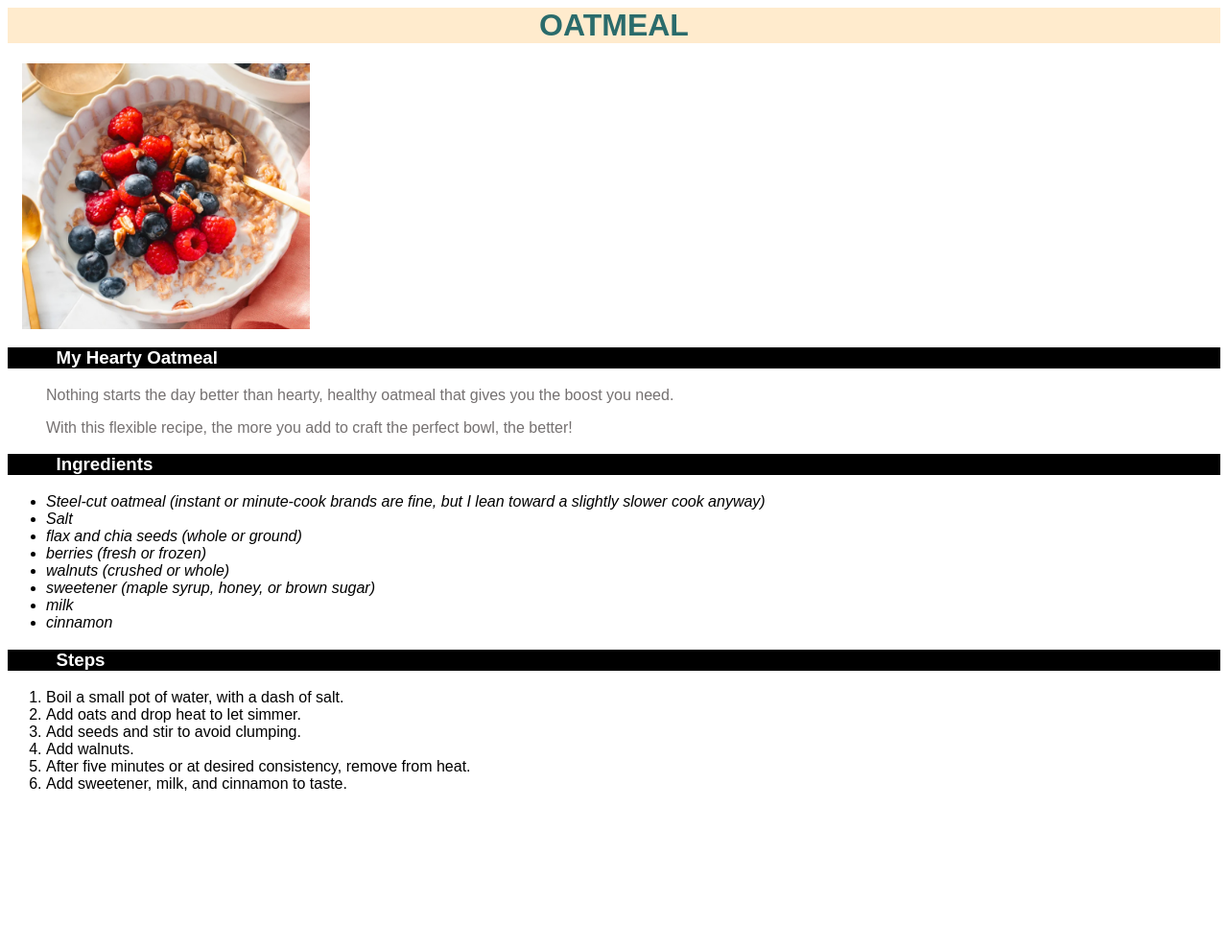
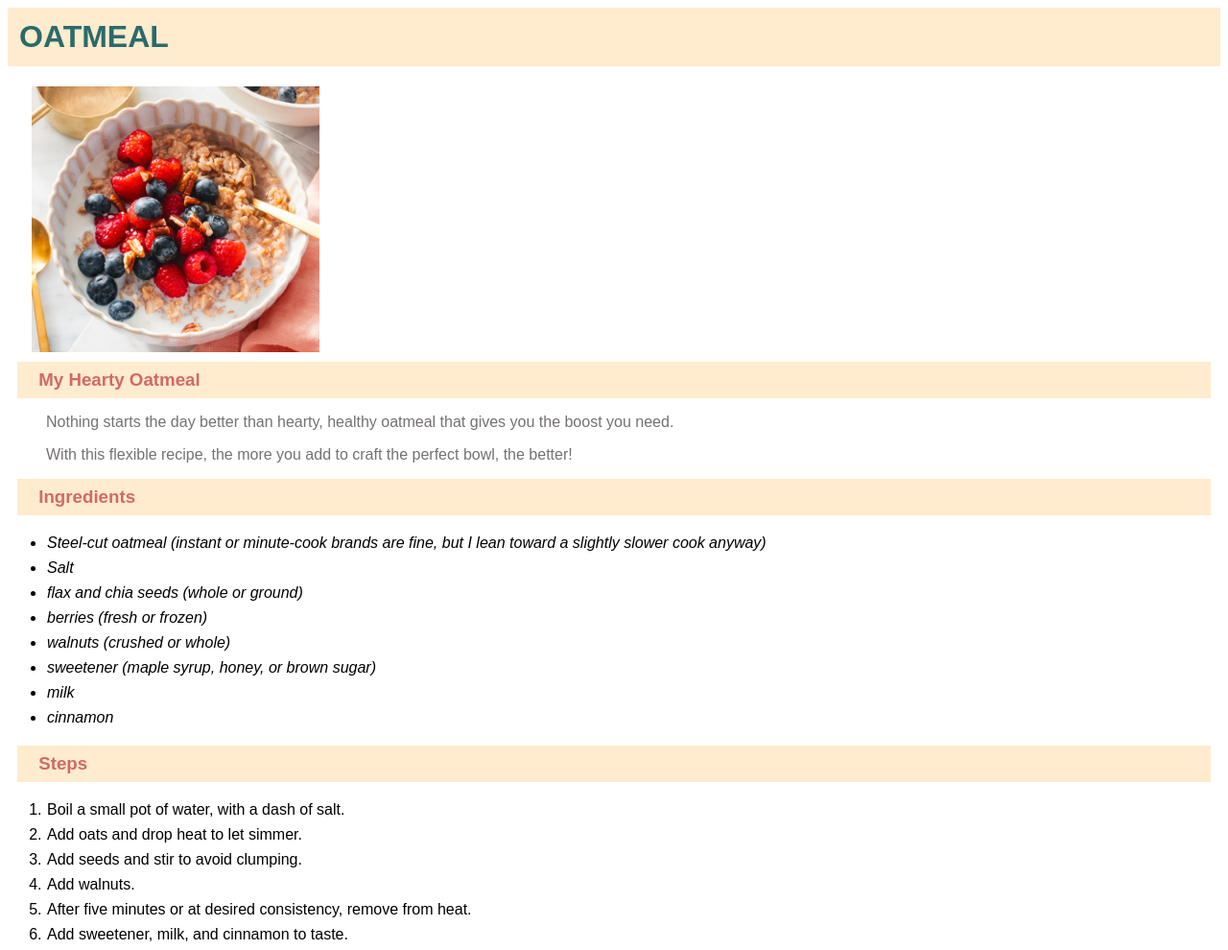
Before and after one commit to add8/odin-recipes, a plain HTML site: page recipes/oatmeal.html in a window 1280 px wide. Shown: the whole page at 96% size. Before the commit the page ends 842 px from the top, so only its background shows below. Drawn offline with Linux system fonts and the light colour scheme.

Commit message:
Edit style.css per Odin assignment

```diff
--- a/style.css
+++ b/style.css
@@ -4,27 +4,38 @@
 h1 {
     background-color: blanchedalmond;
     color: rgb(42, 107, 107);
-    text-align: center;
+    padding: 12px 12px;
+    text-align: left;
     text-transform: uppercase;
 }
 
 h3 {
-    background-color: black;
-    text-indent: 4%;
-    color:white;
+    display:block;
+    background-color: blanchedalmond;
+    text-indent: 1%;
+    padding: 8px 10px;
+    margin: 10px;
+    color:rgb(208, 105, 105);
 }
 
 img {
-    padding-left: 15px;
+    padding-left: 25px;
 }
 
 a {
-    color: crimson;
+    color: rgb(19, 161, 97);
     font-size: 18px;
     text-align: center;
 }
 
 .href {
+    text-align: center;
+}
+
+.recipe-card {
+    display: block;
+    border-color: blueviolet;
+    border: 2px;
     text-align: center;
 }
 
@@ -36,8 +47,15 @@ p {
 
 ul {
     font-style: italic;
+    text-align: center;
+    padding: 4px 1px;
 }
 
 ul > li {
     font-style: italic;
+    padding: 4px 1px;
 }
+
+ol > li {
+    padding: 4px 1px;
+}
```
